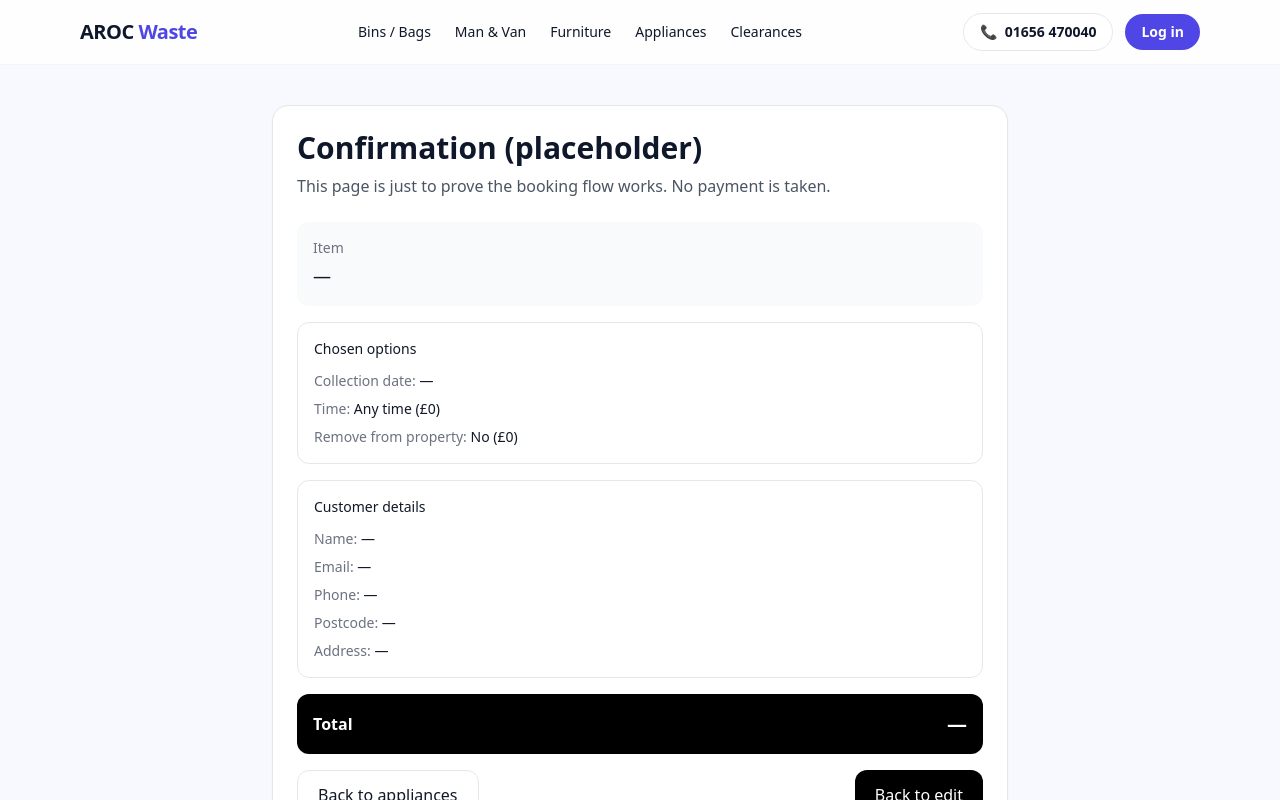
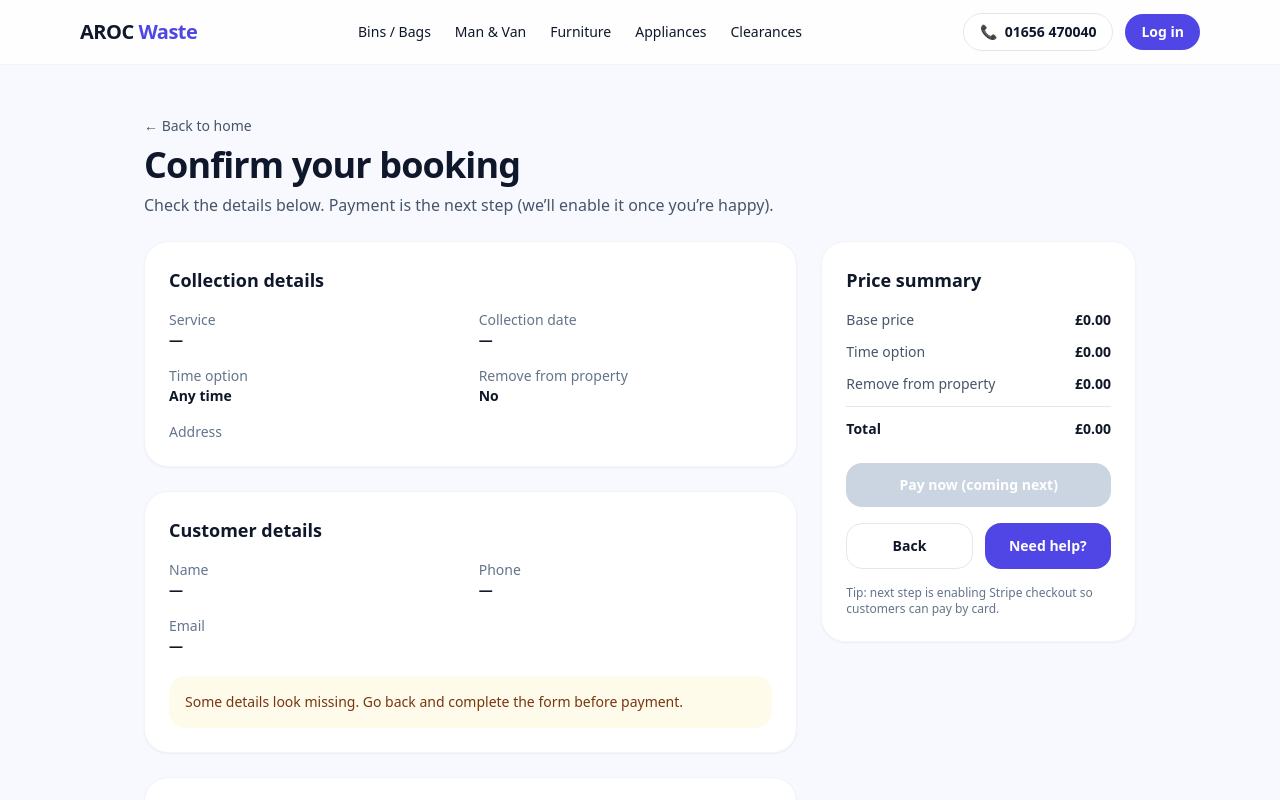
Before and after one commit to othomas555/arocwaste, a Next.js app: page /confirm in a window 1280 px wide. Shown: the top 800 px of the page. Built offline with nearby package versions, Linux system fonts and the light colour scheme.

Commit message:
Update confirm.js

```diff
--- a/pages/confirm.js
+++ b/pages/confirm.js
@@ -1,115 +1,248 @@
+import { useMemo } from "react";
 import Link from "next/link";
 import { useRouter } from "next/router";
 import Layout from "../components/layout";
 
-function labelTimeOption(v) {
-  if (v === "morning") return "Morning (+£10)";
-  if (v === "afternoon") return "Afternoon (+£10)";
-  if (v === "twohour") return "2-hour slot (+£25)";
-  return "Any time (£0)";
+function money(n) {
+  const num = Number(n);
+  if (!Number.isFinite(num)) return "£0.00";
+  return `£${num.toFixed(2)}`;
+}
+
+function formatISO(iso) {
+  if (!iso) return "—";
+  const [y, m, d] = String(iso).split("-").map(Number);
+  if (!y || !m || !d) return iso;
+  const dt = new Date(y, m - 1, d);
+  return dt.toLocaleDateString("en-GB", {
+    weekday: "short",
+    day: "2-digit",
+    month: "short",
+    year: "numeric",
+  });
+}
+
+function prettyTimeOption(key) {
+  if (key === "morning") return "Morning (+£10)";
+  if (key === "afternoon") return "Afternoon (+£10)";
+  if (key === "twohour") return "2-hour slot (+£25)";
+  return "Any time";
 }
 
 export default function ConfirmPage() {
   const router = useRouter();
   const q = router.query;
 
-  const total = q.total ? Number(q.total) : null;
+  const data = useMemo(() => {
+    return {
+      item: q.item || "",
+      title: q.title || "",
+      base: q.base || 0,
+
+      date: q.date || "",
+      routeDay: q.routeDay || "",
+      routeArea: q.routeArea || "",
+
+      time: q.time || "any",
+      timeAdd: q.timeAdd || 0,
+
+      remove: q.remove || "no",
+      removeAdd: q.removeAdd || 0,
+
+      name: q.name || "",
+      email: q.email || "",
+      phone: q.phone || "",
+      postcode: q.postcode || "",
+      address: q.address || "",
+      notes: q.notes || "",
+
+      total: q.total || 0,
+    };
+  }, [q]);
+
+  const hasBasics =
+    data.title &&
+    data.date &&
+    data.name &&
+    data.email &&
+    data.phone &&
+    data.postcode &&
+    data.address;
 
   return (
     <Layout>
-      <div className="mx-auto max-w-3xl px-4 py-10">
-        <div className="rounded-2xl border bg-white p-6 shadow-sm">
-          <h1 className="text-3xl font-semibold">Confirmation (placeholder)</h1>
-          <p className="mt-2 text-gray-600">
-            This page is just to prove the booking flow works. No payment is taken.
-          </p>
+      <div className="bg-[#f7f9ff]">
+        <div className="mx-auto max-w-5xl px-4 py-12">
+          <div className="mb-6">
+            <Link href="/" className="text-sm text-slate-600 hover:underline">
+              ← Back to home
+            </Link>
+            <h1 className="mt-2 text-3xl sm:text-4xl font-extrabold tracking-tight text-slate-900">
+              Confirm your booking
+            </h1>
+            <p className="mt-2 text-slate-600">
+              Check the details below. Payment is the next step (we’ll enable it once you’re happy).
+            </p>
+          </div>
 
-          <div className="mt-6 grid gap-4">
-            <div className="rounded-xl bg-gray-50 p-4">
-              <div className="text-sm text-gray-500">Item</div>
-              <div className="mt-1 text-lg font-medium text-gray-900">
-                {q.title || q.item || "—"}
+          <div className="grid gap-6 lg:grid-cols-3">
+            {/* Left: details */}
+            <div className="lg:col-span-2 space-y-6">
+              <div className="rounded-3xl border border-slate-100 bg-white p-6 shadow-sm">
+                <h2 className="text-lg font-semibold text-slate-900">Collection details</h2>
+
+                <div className="mt-4 grid gap-4 sm:grid-cols-2 text-sm">
+                  <div>
+                    <div className="text-slate-500">Service</div>
+                    <div className="font-semibold text-slate-900">{data.title || "—"}</div>
+                  </div>
+
+                  <div>
+                    <div className="text-slate-500">Collection date</div>
+                    <div className="font-semibold text-slate-900">{formatISO(data.date)}</div>
+                  </div>
+
+                  <div>
+                    <div className="text-slate-500">Time option</div>
+                    <div className="font-semibold text-slate-900">
+                      {prettyTimeOption(data.time)}
+                    </div>
+                  </div>
+
+                  <div>
+                    <div className="text-slate-500">Remove from property</div>
+                    <div className="font-semibold text-slate-900">
+                      {data.remove === "yes" ? "Yes (+£20)" : "No"}
+                    </div>
+                  </div>
+
+                  <div className="sm:col-span-2">
+                    <div className="text-slate-500">Address</div>
+                    <div className="font-semibold text-slate-900">
+                      {data.address}
+                      {data.postcode ? `, ${data.postcode}` : ""}
+                    </div>
+                  </div>
+
+                  {data.routeDay && (
+                    <div className="sm:col-span-2">
+                      <div className="text-slate-500">Route</div>
+                      <div className="font-semibold text-slate-900">
+                        {data.routeArea ? `${data.routeArea} — ` : ""}
+                        {data.routeDay}
+                      </div>
+                    </div>
+                  )}
+
+                  {data.notes && (
+                    <div className="sm:col-span-2">
+                      <div className="text-slate-500">Notes</div>
+                      <div className="text-slate-900">{data.notes}</div>
+                    </div>
+                  )}
+                </div>
               </div>
-              {q.base && (
-                <div className="mt-1 text-sm text-gray-600">Base price: £{q.base}</div>
-              )}
-            </div>
 
-            <div className="rounded-xl border p-4">
-              <div className="text-sm font-medium text-gray-900">Chosen options</div>
-              <div className="mt-3 space-y-2 text-sm text-gray-700">
-                <div>
-                  <span className="text-gray-500">Collection date:</span>{" "}
-                  <span className="font-medium text-gray-900">{q.date || "—"}</span>
+              <div className="rounded-3xl border border-slate-100 bg-white p-6 shadow-sm">
+                <h2 className="text-lg font-semibold text-slate-900">Customer details</h2>
+
+                <div className="mt-4 grid gap-4 sm:grid-cols-2 text-sm">
+                  <div>
+                    <div className="text-slate-500">Name</div>
+                    <div className="font-semibold text-slate-900">{data.name || "—"}</div>
+                  </div>
+                  <div>
+                    <div className="text-slate-500">Phone</div>
+                    <div className="font-semibold text-slate-900">{data.phone || "—"}</div>
+                  </div>
+                  <div className="sm:col-span-2">
+                    <div className="text-slate-500">Email</div>
+                    <div className="font-semibold text-slate-900">{data.email || "—"}</div>
+                  </div>
                 </div>
-                <div>
-                  <span className="text-gray-500">Time:</span>{" "}
-                  <span className="font-medium text-gray-900">{labelTimeOption(q.time)}</span>
-                </div>
-                <div>
-                  <span className="text-gray-500">Remove from property:</span>{" "}
-                  <span className="font-medium text-gray-900">
-                    {q.remove === "yes" ? "Yes (+£20)" : "No (£0)"}
-                  </span>
-                </div>
+
+                {!hasBasics && (
+                  <div className="mt-5 rounded-2xl bg-amber-50 p-4 text-sm text-amber-900">
+                    Some details look missing. Go back and complete the form before payment.
+                  </div>
+                )}
+              </div>
+
+              <div className="rounded-3xl border border-slate-100 bg-white p-6 shadow-sm">
+                <h2 className="text-lg font-semibold text-slate-900">What happens next?</h2>
+                <ol className="mt-4 space-y-2 text-sm text-slate-700 list-decimal pl-5">
+                  <li>You’ll pay securely by card (Stripe) — we’ll enable this next.</li>
+                  <li>You’ll receive a confirmation email with your booking summary.</li>
+                  <li>Our driver collects on your chosen date/time option.</li>
+                </ol>
               </div>
             </div>
 
-            <div className="rounded-xl border p-4">
-              <div className="text-sm font-medium text-gray-900">Customer details</div>
-              <div className="mt-3 space-y-2 text-sm text-gray-700">
-                <div>
-                  <span className="text-gray-500">Name:</span>{" "}
-                  <span className="font-medium text-gray-900">{q.name || "—"}</span>
+            {/* Right: pricing summary */}
+            <div className="space-y-6">
+              <div className="sticky top-6 rounded-3xl border border-slate-100 bg-white p-6 shadow-sm">
+                <h2 className="text-lg font-semibold text-slate-900">Price summary</h2>
+
+                <div className="mt-4 space-y-3 text-sm">
+                  <div className="flex items-start justify-between gap-4">
+                    <div className="text-slate-600">Base price</div>
+                    <div className="font-semibold text-slate-900">{money(data.base)}</div>
+                  </div>
+
+                  <div className="flex items-start justify-between gap-4">
+                    <div className="text-slate-600">Time option</div>
+                    <div className="font-semibold text-slate-900">{money(data.timeAdd)}</div>
+                  </div>
+
+                  <div className="flex items-start justify-between gap-4">
+                    <div className="text-slate-600">Remove from property</div>
+                    <div className="font-semibold text-slate-900">{money(data.removeAdd)}</div>
+                  </div>
+
+                  <div className="border-t border-slate-200 pt-3 flex items-start justify-between gap-4">
+                    <div className="font-extrabold text-slate-900">Total</div>
+                    <div className="font-extrabold text-slate-900">{money(data.total)}</div>
+                  </div>
                 </div>
-                <div>
-                  <span className="text-gray-500">Email:</span>{" "}
-                  <span className="font-medium text-gray-900">{q.email || "—"}</span>
+
+                <button
+                  type="button"
+                  disabled
+                  className="mt-6 w-full rounded-2xl bg-slate-300 px-6 py-3 text-sm font-semibold text-white cursor-not-allowed"
+                >
+                  Pay now (coming next)
+                </button>
+
+                <div className="mt-4 grid grid-cols-2 gap-3">
+                  <button
+                    type="button"
+                    onClick={() => router.back()}
+                    className="rounded-2xl border border-slate-200 bg-white px-4 py-3 text-sm font-semibold hover:border-slate-300"
+                  >
+                    Back
+                  </button>
+
+                  <Link
+                    href="/contact"
+                    className="inline-flex items-center justify-center rounded-2xl bg-indigo-600 px-4 py-3 text-sm font-semibold text-white hover:opacity-90"
+                  >
+                    Need help?
+                  </Link>
                 </div>
-                <div>
-                  <span className="text-gray-500">Phone:</span>{" "}
-                  <span className="font-medium text-gray-900">{q.phone || "—"}</span>
-                </div>
-                <div>
-                  <span className="text-gray-500">Postcode:</span>{" "}
-                  <span className="font-medium text-gray-900">{q.postcode || "—"}</span>
-                </div>
-                <div>
-                  <span className="text-gray-500">Address:</span>{" "}
-                  <span className="font-medium text-gray-900">{q.address || "—"}</span>
-                </div>
-                {q.notes ? (
-                  <div>
-                    <span className="text-gray-500">Notes:</span>{" "}
-                    <span className="font-medium text-gray-900">{q.notes}</span>
-                  </div>
-                ) : null}
+
+                <p className="mt-4 text-xs text-slate-500">
+                  Tip: next step is enabling Stripe checkout so customers can pay by card.
+                </p>
               </div>
             </div>
+          </div>
 
-            <div className="rounded-xl bg-black p-4 text-white flex items-center justify-between">
-              <div className="font-semibold">Total</div>
-              <div className="text-xl font-semibold">
-                {total === null || Number.isNaN(total) ? "—" : `£${total}`}
-              </div>
-            </div>
-
-            <div className="flex flex-col gap-3 sm:flex-row sm:justify-between">
-              <Link
-                href="/appliances"
-                className="inline-flex items-center justify-center rounded-xl border border-gray-200 bg-white px-5 py-3 text-gray-900 hover:bg-gray-50"
-              >
-                Back to appliances
-              </Link>
-
-              <button
-                type="button"
-                onClick={() => router.back()}
-                className="inline-flex items-center justify-center rounded-xl bg-black px-5 py-3 text-white hover:opacity-90"
-              >
-                Back to edit
-              </button>
-            </div>
+          <div className="mt-10 text-center text-sm text-slate-600">
+            Prefer to book by phone? Call{" "}
+            <a className="font-semibold text-indigo-600 hover:underline" href="tel:01656470040">
+              01656 470040
+            </a>
+            .
           </div>
         </div>
       </div>
```
